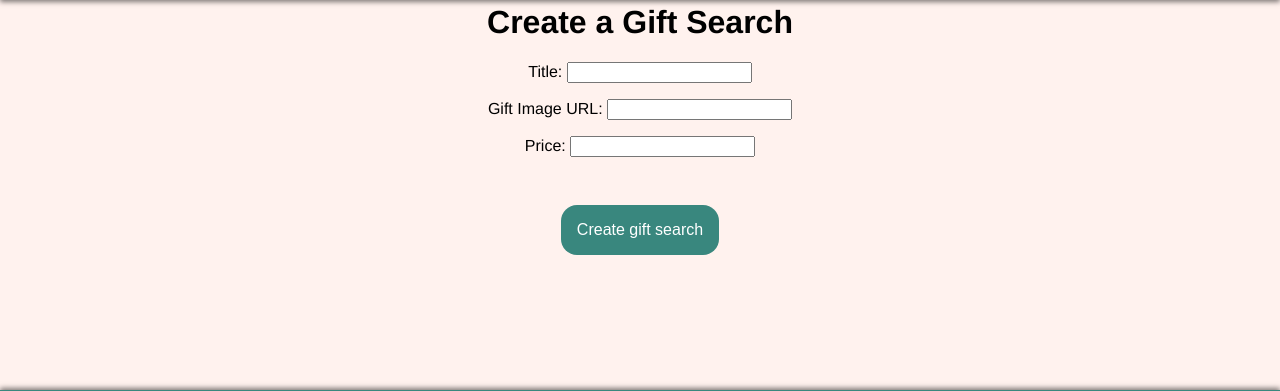
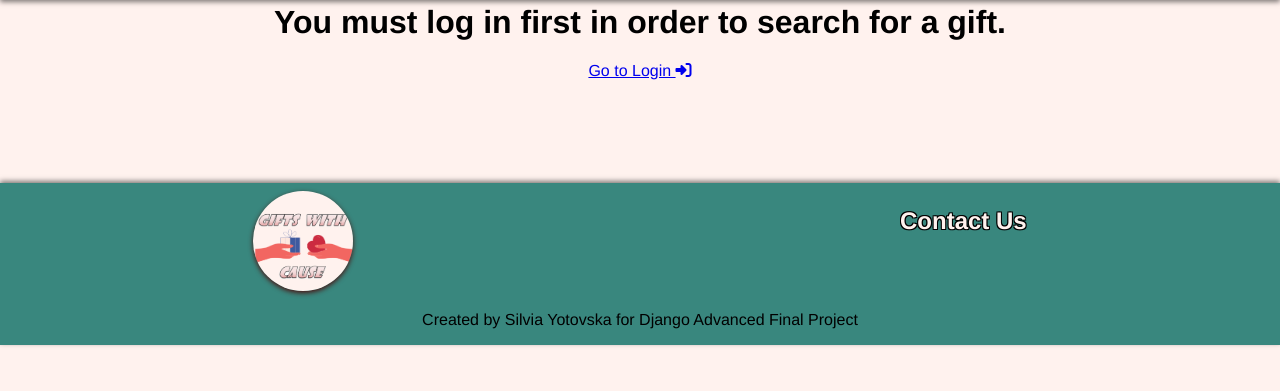
Before and after one commit to sisialt/GiftWithCause_DjangoProject, a Django app: page /gift-searches/create/ in a window 1280 px wide. Shown: the part 120-511 px from the top of the page. Run offline with Django 4.2, Linux system fonts and the light colour scheme.

Commit message:
Cannot search for a gift, when not logged in, redirect to login

```diff
--- a/templates/gift-search-create.html
+++ b/templates/gift-search-create.html
@@ -1,5 +1,9 @@
 {% extends 'base.html' %}
 {% block content %}
+    {% if not request.user.is_authenticated %}
+        <h1>You must log in first in order to search for a gift.</h1>
+        <a href="{% url 'login' %}">Go to Login  <i class="fa-solid fa-right-to-bracket"></i></a>
+    {% else %}
         <h1>Create a Gift Search</h1>
 
         <form method="post">
@@ -23,4 +27,5 @@
                 <button class="profile-button" type="submit">Create gift search</button>
             </div>
         </form>
+    {% endif %}
 {% endblock %}
```
Lines whose indentation alone changed are shown as unchanged.
